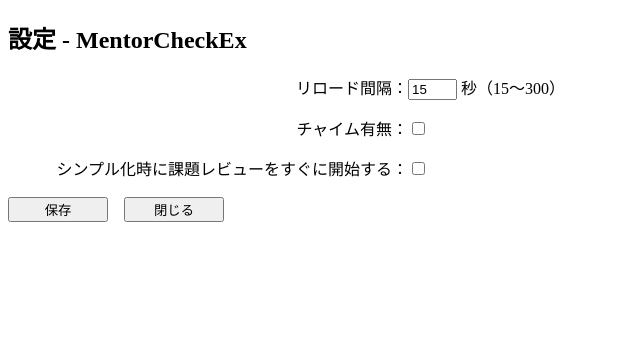
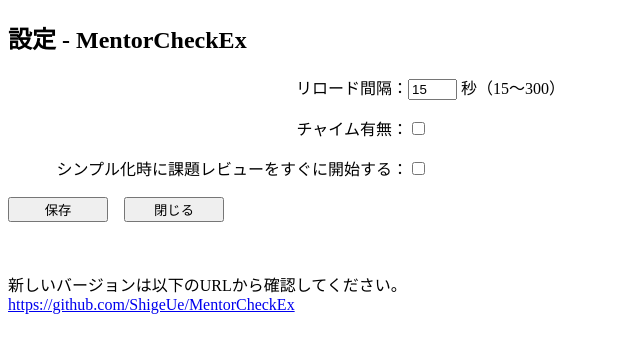
Before and after one commit to ShigeUe/MentorCheckEx, a browser extension: page mentor_check_ex/options.html in a window 1280 px wide. Shown: the whole page, without its empty margins (0-640 px from the left). Drawn offline with Linux system fonts and the light colour scheme.

Commit message:
公開前に情報追加

```diff
--- a/mentor_check_ex/options.html
+++ b/mentor_check_ex/options.html
@@ -19,6 +19,9 @@
 <p><label for="smartIfSimple">シンプル化時に課題レビューをすぐに開始する：</label><input type="checkbox" id="smartIfSimple" value="1"></p>
 <p><button type="button" id="save">保存</button>　<button type="button" id="close">閉じる</button></p>
 <p id="message">&nbsp;</p>
+<p>新しいバージョンは以下のURLから確認してください。<br>
+<a href="https://github.com/ShigeUe/MentorCheckEx">https://github.com/ShigeUe/MentorCheckEx</a>
+</p>
 </div>
 </body>
 </html>
```
Also changed, not shown: README.md.
